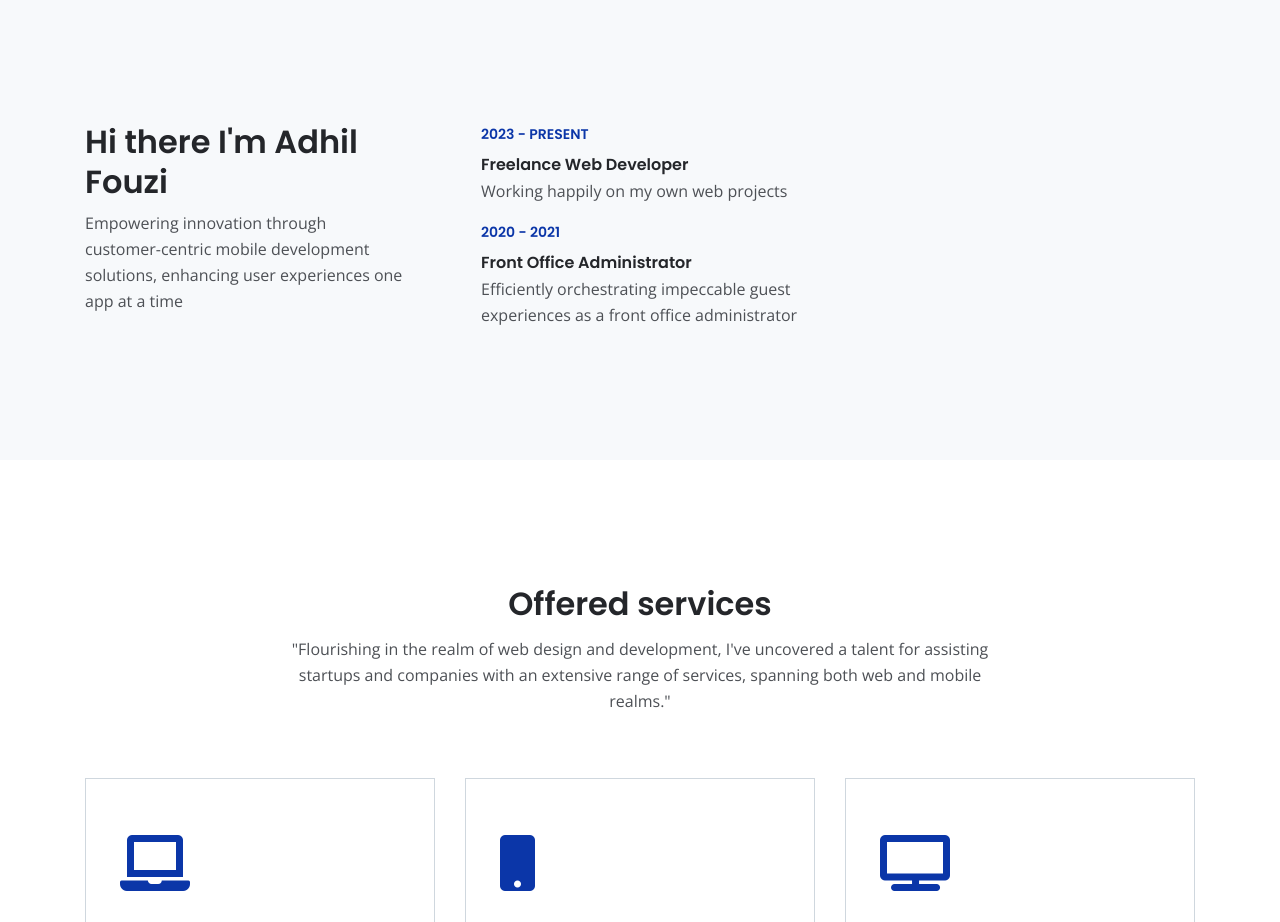
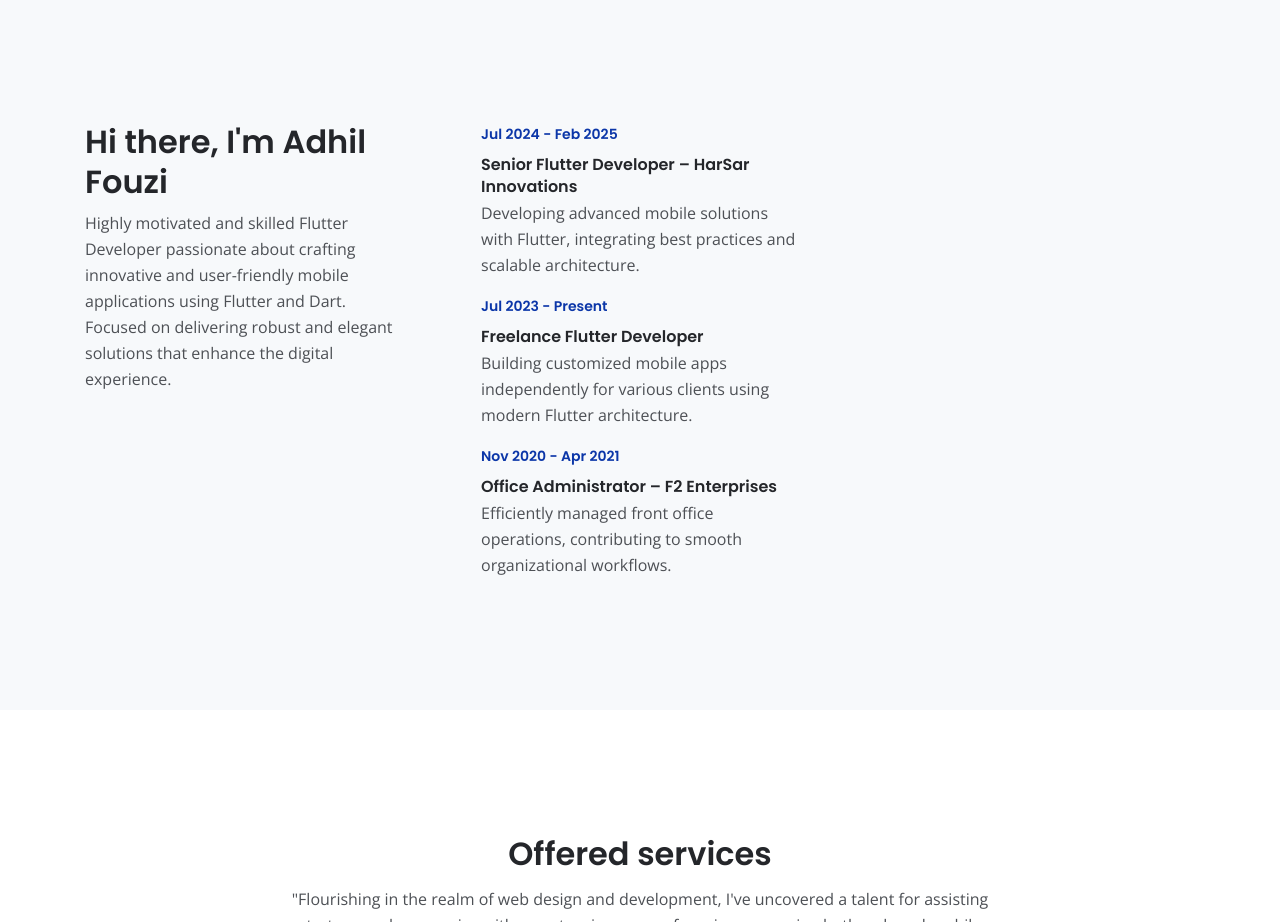
Before and after one commit to adhilfouzi/adhilfouzi.io, a plain HTML site: page index.html in a window 1280 px wide. Shown: the part 886-1808 px from the top of the page. Drawn offline with nearby package versions, Linux system fonts and the light colour scheme.

Commit message:
Update Experience

```diff
--- a/index.html
+++ b/index.html
@@ -114,26 +114,35 @@
 <div id="about" class="basic-1 bg-gray">
     <div class="container">
         <div class="row">
+            <!-- Introduction -->
             <div class="col-lg-4">
                 <div class="text-container first">
-                        <h2>Hi there I'm Adhil Fouzi </h2>
-                        <p>Empowering innovation through customer-centric mobile development solutions, enhancing user experiences one app at a time</p>
+                    <h2>Hi there, I'm Adhil Fouzi</h2>
+                    <p>Highly motivated and skilled Flutter Developer passionate about crafting innovative and user-friendly mobile applications using Flutter and Dart. Focused on delivering robust and elegant solutions that enhance the digital experience.</p>
                 </div> <!-- end of text-container -->
             </div> <!-- end of col -->
+
+            <!-- Experience -->
             <div class="col-lg-4">
                 <div class="text-container second">
-                        <div class="time">2023 - PRESENT</div>
-                        <h6>Freelance Web Developer</h6>
-                        <p>Working happily on my own web projects</p>
-                        <div class="time">2020 - 2021</div>
-                        <h6> Front Office Administrator</h6>
-                        <p>Efficiently orchestrating impeccable guest experiences as a front office administrator</p>
+                    <div class="time">Jul 2024 - Feb 2025</div>
+                    <h6>Senior Flutter Developer – HarSar Innovations</h6>
+                    <p>Developing advanced mobile solutions with Flutter, integrating best practices and scalable architecture.</p>
+
+                    <div class="time">Jul 2023 - Present</div>
+                    <h6>Freelance Flutter Developer</h6>
+                    <p>Building customized mobile apps independently for various clients using modern Flutter architecture.</p>
+
+                    <div class="time">Nov 2020 - Apr 2021</div>
+                    <h6>Office Administrator – F2 Enterprises</h6>
+                    <p>Efficiently managed front office operations, contributing to smooth organizational workflows.</p>
                 </div> <!-- end of text-container -->
             </div> <!-- end of col -->
         </div> <!-- end of row -->
     </div> <!-- end of container -->
 </div> <!-- end of basic-1 -->
 <!-- end of about -->
+
 
 
     <!-- Services -->
```
Lines whose indentation alone changed are shown as unchanged.
